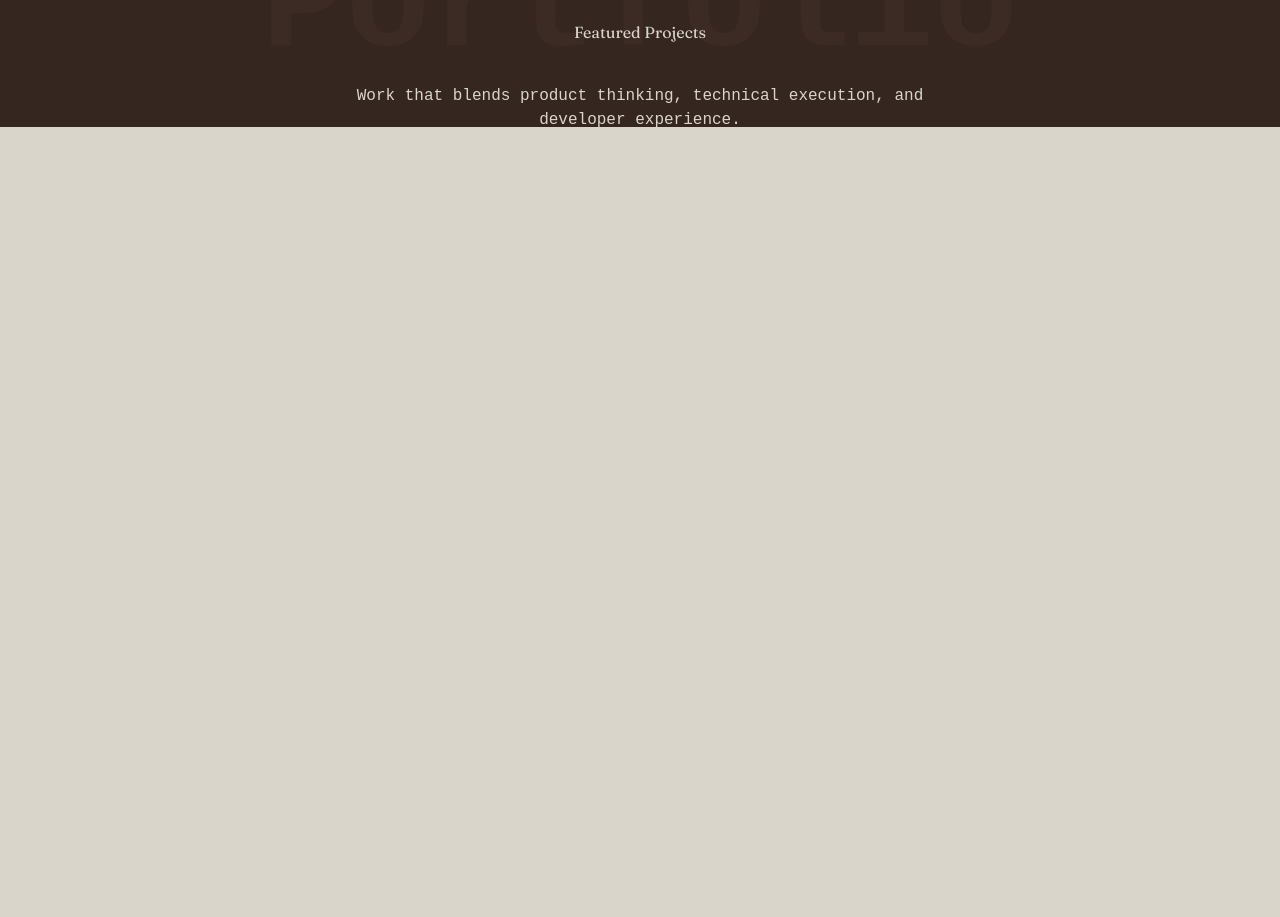
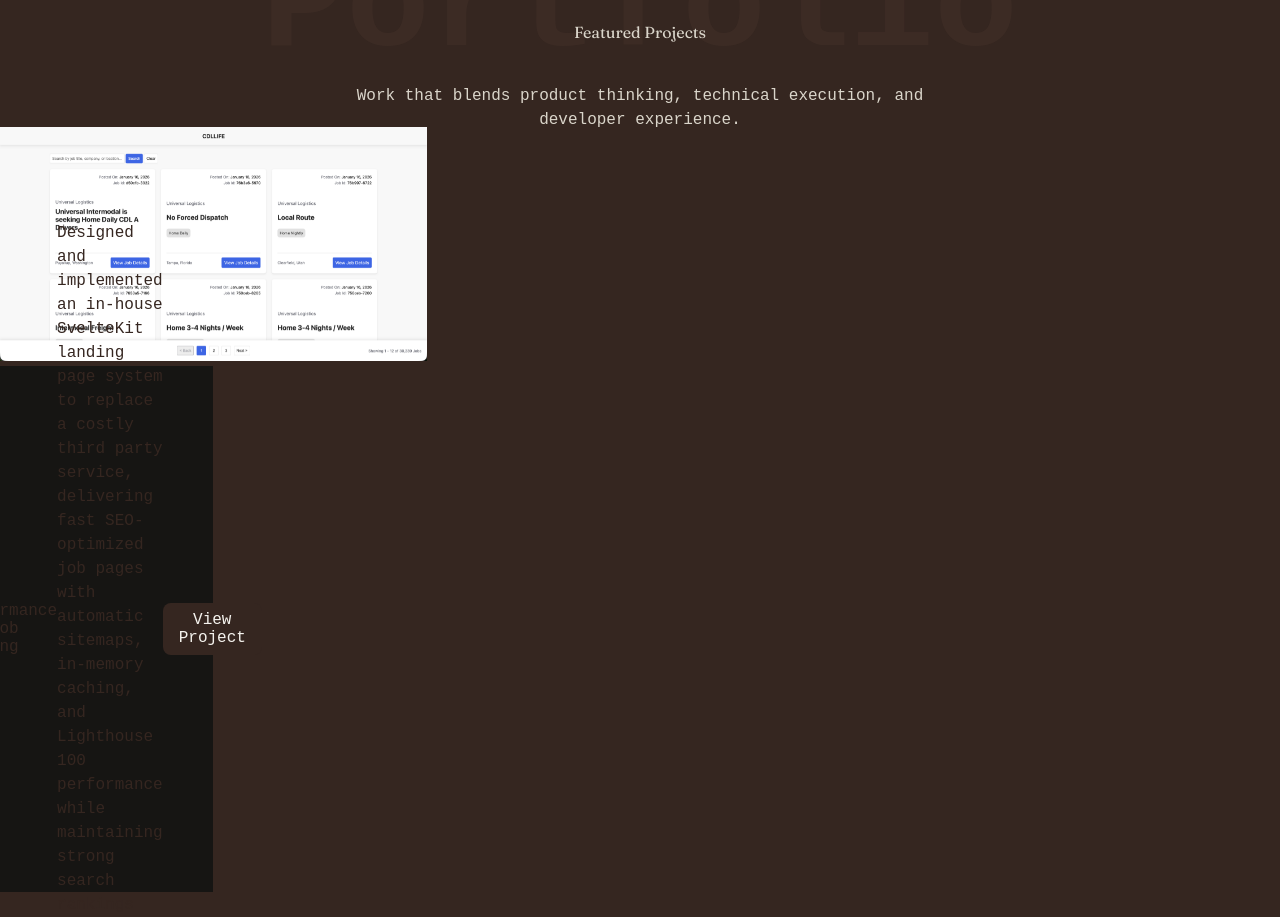
Before and after one commit to LiaMaggiorotto/portfolio, a SvelteKit app: page / in a window 1280 px wide. Shown: the part 1880-2797 px from the top of the page. Before the commit the page ends 2012 px from the top, so only its background shows below. Built offline with nearby package versions, Linux system fonts and the light colour scheme.

Commit message:
starting additions of portfolio items

```diff
--- a/src/routes/_components/PortfolioItem.svelte
+++ b/src/routes/_components/PortfolioItem.svelte
@@ -1,12 +1,16 @@
 <script>
+  import { goto } from "$app/navigation";
+
   export let title = "";
-  export let imgSrc = "/images/handsTyping.jpg";
+  export let description = "";
+  export let imgSrc = "";
   export let imgAlt = "";
   export let buttonText = "";
-  export let onClick = () => {};
+  export let projectLink = "";
 </script>
 
 <!-- Top Image -->
+<div class="PortfolioItem w-[calc(100%/3)]">
   <div class="Portfolio-image">
     <div class="relative w-full h-full">
       <img
@@ -23,10 +27,11 @@
     class="Project-image w-[50%] h-[526px] relative flex items-center justify-center bg-dark-chocolate"
   >
     {title}
-  <slot name="description" />
-  <button on:click={() => onClick?.()} class="w-fit button-standard">
+    <p>{description}</p>
+    <button on:click={() => goto(projectLink)} class="w-fit button-standard">
       {buttonText}
     </button>
+  </div>
 </div>
 
 <style>
--- a/src/routes/_components/PortfolioSection.svelte
+++ b/src/routes/_components/PortfolioSection.svelte
@@ -1,3 +1,7 @@
+<script>
+  import PortfolioItem from "./PortfolioItem.svelte";
+</script>
+
 <section
   id="portfolio"
   class="w-full flex flex-col items-center justify-center gap-[40px] py-[40px] bg-espresso-martini"
@@ -25,4 +29,35 @@
       </p>
     </div>
   </div>
+  <div
+    class="relative grid grid-cols-1 md:grid-cols-3 gap-[60px] w-full py-24 px-8"
+  >
+    <!-- Project 1 -->
+    <PortfolioItem
+      title="High-performance CDL Job Landing Pages"
+      description="Designed and implemented an in-house SvelteKit landing page system to replace a costly third party service, delivering fast SEO-optimized job pages with automatic sitemaps, in-memory caching, and Lighthouse 100 performance while maintaining strong search rankings through ongoing Search Console tuning."
+      imgSrc="/images/joblist.png"
+      imgAlt="High-performance CDL Job Landing Pages project screenshot"
+      projectLink="https://cdllife.com/jobslist"
+      buttonText="View Project"
+    />
+    <!-- Project 2 -->
+    <PortfolioItem
+      title="Developer Portfolio Redesign"
+      description="A modern, responsive portfolio site built with SvelteKit and Tailwind CSS, featuring smooth animations, dark mode, and a focus on accessibility and performance."
+      imgSrc=""
+      imgAlt="Developer Portfolio Redesign screenshot"
+      projectLink="https://liamaggiorotto.com"
+      buttonText="View Portfolio"
+    />
+    <!-- Project 3 -->
+    <PortfolioItem
+      title="Open Source UI Component Library"
+      description="Created a reusable Svelte component library published to npm, with full documentation, Storybook integration, and automated tests."
+      imgSrc=""
+      imgAlt="Open Source UI Component Library screenshot"
+      projectLink="https://liamaggiorotto.com"
+      buttonText="View on GitHub"
+    />
+  </div>
 </section>
```
Also changed, not shown: static/images/joblist.png (added), static/images/jobslistMobile.png (added). Lines whose indentation alone changed are shown as unchanged.
